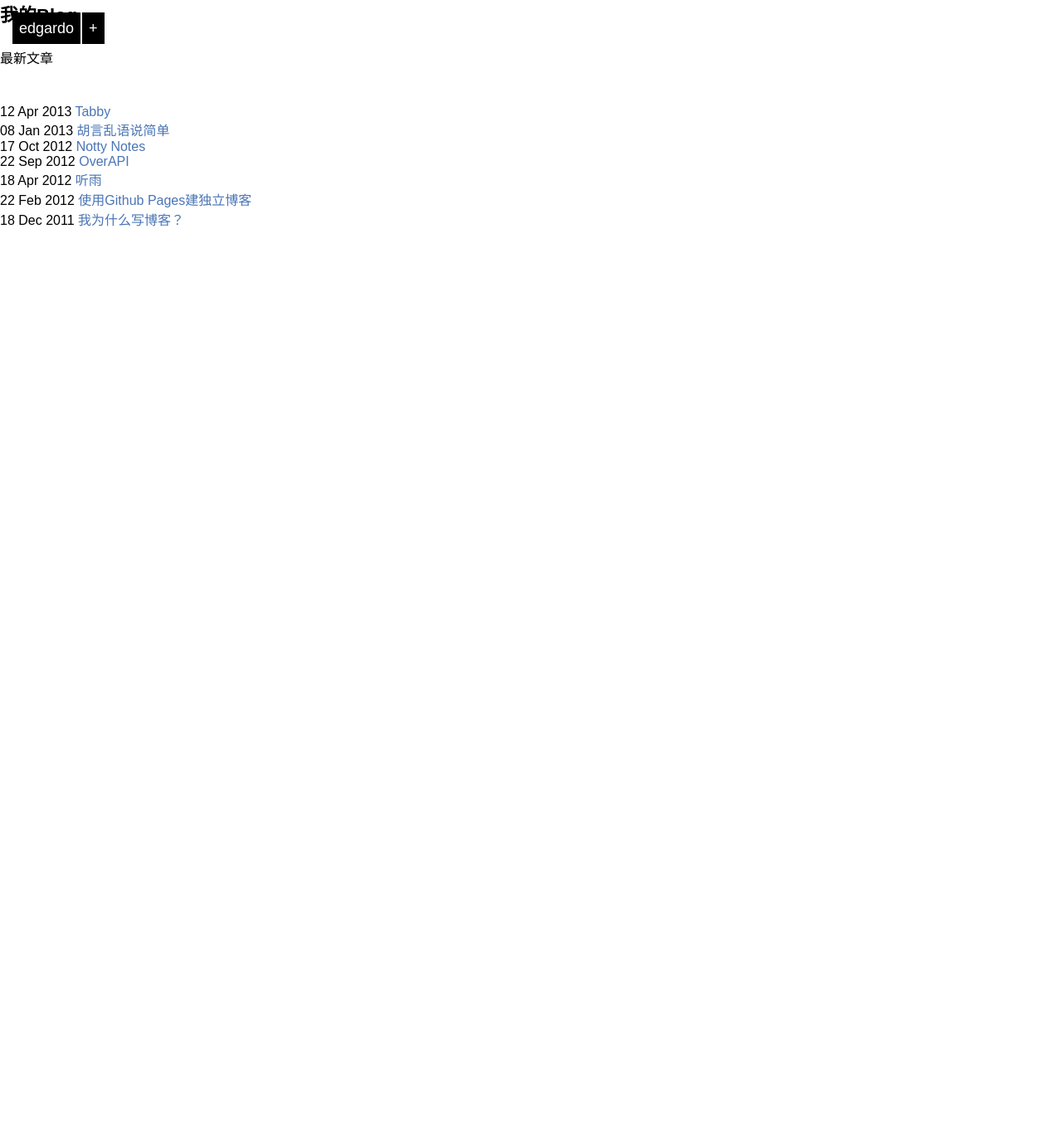
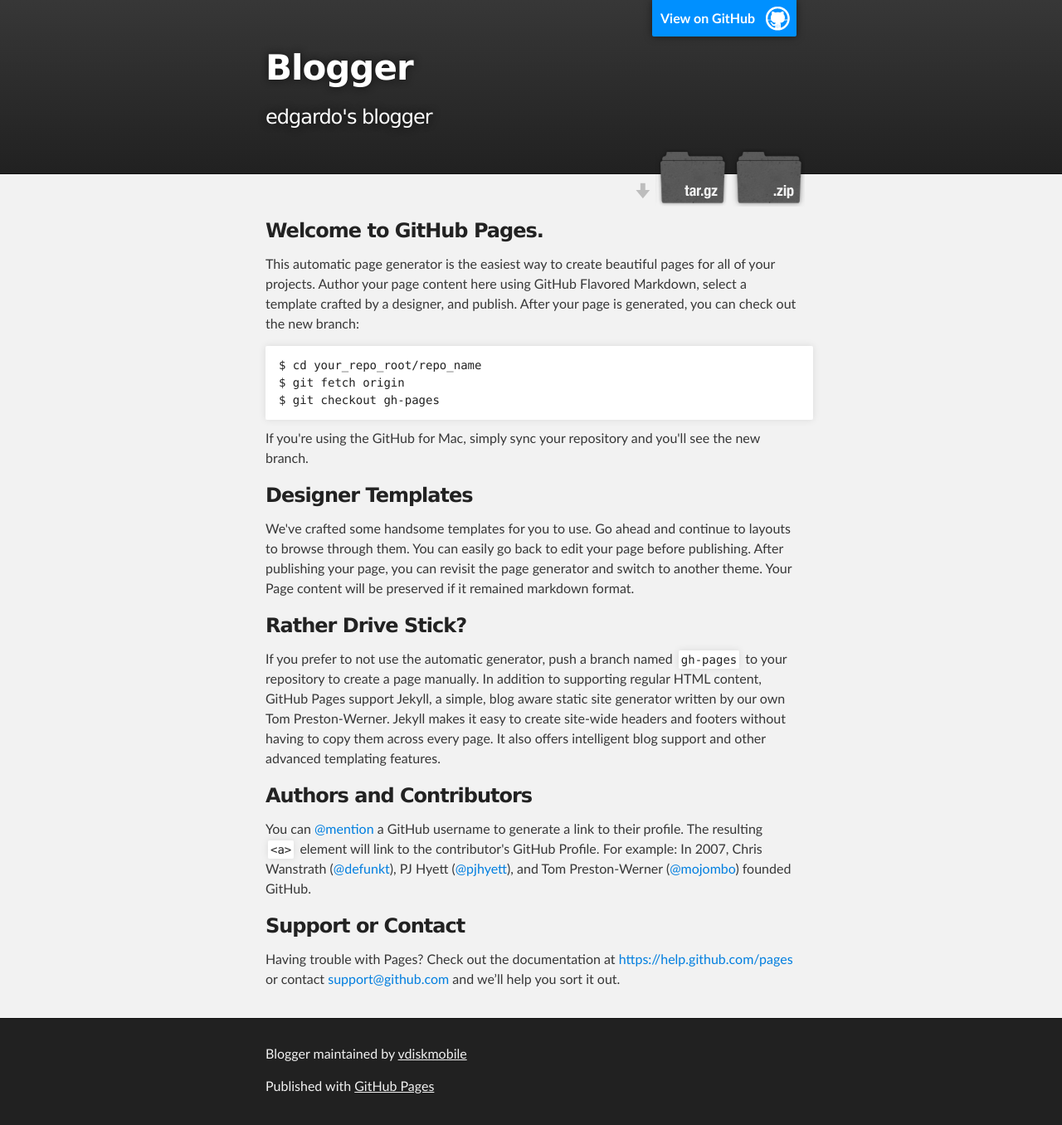
Before and after one commit to vdiskmobile/blogger, a Jekyll site: the page index.html, which Jekyll copies as it is, in a window 1280 px wide. Shown: the whole page at 83% size. Built offline with Jekyll 4.4.1, drawn with Linux system fonts in a browser that asks for light colours; before the commit the page ends 900 px from its top, so only the background shows below that.

Commit message:
Create gh-pages branch via GitHub

```diff
--- a/index.html
+++ b/index.html
@@ -1,11 +1,79 @@
----
-layout: default
-title: 我的Blog
----
-<h2>{{ page.title }}</h2>
-<p>最新文章</p>
-<ul>
-{% for post in site.posts %}
-<li>{{ post.date | date_to_string }} <a href="{{ site.baseurl }}{{ post.url }}">{{ post.title }}</a></li>
-{% endfor %}
-</ul>
+<!DOCTYPE html>
+<html>
+
+  <head>
+    <meta charset='utf-8'>
+    <meta http-equiv="X-UA-Compatible" content="chrome=1">
+    <meta name="description" content="Blogger : edgardo&#39;s blogger">
+
+    <link rel="stylesheet" type="text/css" media="screen" href="stylesheets/stylesheet.css">
+
+    <title>Blogger</title>
+  </head>
+
+  <body>
+
+    <!-- HEADER -->
+    <div id="header_wrap" class="outer">
+        <header class="inner">
+          <a id="forkme_banner" href="https://github.com/vdiskmobile/blogger">View on GitHub</a>
+
+          <h1 id="project_title">Blogger</h1>
+          <h2 id="project_tagline">edgardo&#39;s blogger</h2>
+
+            <section id="downloads">
+              <a class="zip_download_link" href="https://github.com/vdiskmobile/blogger/zipball/master">Download this project as a .zip file</a>
+              <a class="tar_download_link" href="https://github.com/vdiskmobile/blogger/tarball/master">Download this project as a tar.gz file</a>
+            </section>
+        </header>
+    </div>
+
+    <!-- MAIN CONTENT -->
+    <div id="main_content_wrap" class="outer">
+      <section id="main_content" class="inner">
+        <h3>
+<a id="welcome-to-github-pages" class="anchor" href="#welcome-to-github-pages" aria-hidden="true"><span class="octicon octicon-link"></span></a>Welcome to GitHub Pages.</h3>
+
+<p>This automatic page generator is the easiest way to create beautiful pages for all of your projects. Author your page content here using GitHub Flavored Markdown, select a template crafted by a designer, and publish. After your page is generated, you can check out the new branch:</p>
+
+<pre><code>$ cd your_repo_root/repo_name
+$ git fetch origin
+$ git checkout gh-pages
+</code></pre>
+
+<p>If you're using the GitHub for Mac, simply sync your repository and you'll see the new branch.</p>
+
+<h3>
+<a id="designer-templates" class="anchor" href="#designer-templates" aria-hidden="true"><span class="octicon octicon-link"></span></a>Designer Templates</h3>
+
+<p>We've crafted some handsome templates for you to use. Go ahead and continue to layouts to browse through them. You can easily go back to edit your page before publishing. After publishing your page, you can revisit the page generator and switch to another theme. Your Page content will be preserved if it remained markdown format.</p>
+
+<h3>
+<a id="rather-drive-stick" class="anchor" href="#rather-drive-stick" aria-hidden="true"><span class="octicon octicon-link"></span></a>Rather Drive Stick?</h3>
+
+<p>If you prefer to not use the automatic generator, push a branch named <code>gh-pages</code> to your repository to create a page manually. In addition to supporting regular HTML content, GitHub Pages support Jekyll, a simple, blog aware static site generator written by our own Tom Preston-Werner. Jekyll makes it easy to create site-wide headers and footers without having to copy them across every page. It also offers intelligent blog support and other advanced templating features.</p>
+
+<h3>
+<a id="authors-and-contributors" class="anchor" href="#authors-and-contributors" aria-hidden="true"><span class="octicon octicon-link"></span></a>Authors and Contributors</h3>
+
+<p>You can <a href="https://github.com/blog/821" class="user-mention">@mention</a> a GitHub username to generate a link to their profile. The resulting <code>&lt;a&gt;</code> element will link to the contributor's GitHub Profile. For example: In 2007, Chris Wanstrath (<a href="https://github.com/defunkt" class="user-mention">@defunkt</a>), PJ Hyett (<a href="https://github.com/pjhyett" class="user-mention">@pjhyett</a>), and Tom Preston-Werner (<a href="https://github.com/mojombo" class="user-mention">@mojombo</a>) founded GitHub.</p>
+
+<h3>
+<a id="support-or-contact" class="anchor" href="#support-or-contact" aria-hidden="true"><span class="octicon octicon-link"></span></a>Support or Contact</h3>
+
+<p>Having trouble with Pages? Check out the documentation at <a href="https://help.github.com/pages">https://help.github.com/pages</a> or contact <a href="mailto:support@github.com">support@github.com</a> and we’ll help you sort it out.</p>
+      </section>
+    </div>
+
+    <!-- FOOTER  -->
+    <div id="footer_wrap" class="outer">
+      <footer class="inner">
+        <p class="copyright">Blogger maintained by <a href="https://github.com/vdiskmobile">vdiskmobile</a></p>
+        <p>Published with <a href="http://pages.github.com">GitHub Pages</a></p>
+      </footer>
+    </div>
+
+
+
+  </body>
+</html>
--- /dev/null
+++ b/javascripts/main.js
@@ -0,0 +1 @@
+console.log('This would be the main JS file.');
--- /dev/null
+++ b/stylesheets/pygment_trac.css
@@ -0,0 +1,70 @@
+.highlight .hll { background-color: #ffffcc }
+.highlight  { background: #f0f3f3; }
+.highlight .c { color: #0099FF; font-style: italic } /* Comment */
+.highlight .err { color: #AA0000; background-color: #FFAAAA } /* Error */
+.highlight .k { color: #006699; font-weight: bold } /* Keyword */
+.highlight .o { color: #555555 } /* Operator */
+.highlight .cm { color: #0099FF; font-style: italic } /* Comment.Multiline */
+.highlight .cp { color: #009999 } /* Comment.Preproc */
+.highlight .c1 { color: #0099FF; font-style: italic } /* Comment.Single */
+.highlight .cs { color: #0099FF; font-weight: bold; font-style: italic } /* Comment.Special */
+.highlight .gd { background-color: #FFCCCC; border: 1px solid #CC0000 } /* Generic.Deleted */
+.highlight .ge { font-style: italic } /* Generic.Emph */
+.highlight .gr { color: #FF0000 } /* Generic.Error */
+.highlight .gh { color: #003300; font-weight: bold } /* Generic.Heading */
+.highlight .gi { background-color: #CCFFCC; border: 1px solid #00CC00 } /* Generic.Inserted */
+.highlight .go { color: #AAAAAA } /* Generic.Output */
+.highlight .gp { color: #000099; font-weight: bold } /* Generic.Prompt */
+.highlight .gs { font-weight: bold } /* Generic.Strong */
+.highlight .gu { color: #003300; font-weight: bold } /* Generic.Subheading */
+.highlight .gt { color: #99CC66 } /* Generic.Traceback */
+.highlight .kc { color: #006699; font-weight: bold } /* Keyword.Constant */
+.highlight .kd { color: #006699; font-weight: bold } /* Keyword.Declaration */
+.highlight .kn { color: #006699; font-weight: bold } /* Keyword.Namespace */
+.highlight .kp { color: #006699 } /* Keyword.Pseudo */
+.highlight .kr { color: #006699; font-weight: bold } /* Keyword.Reserved */
+.highlight .kt { color: #007788; font-weight: bold } /* Keyword.Type */
+.highlight .m { color: #FF6600 } /* Literal.Number */
+.highlight .s { color: #CC3300 } /* Literal.String */
+.highlight .na { color: #330099 } /* Name.Attribute */
+.highlight .nb { color: #336666 } /* Name.Builtin */
+.highlight .nc { color: #00AA88; font-weight: bold } /* Name.Class */
+.highlight .no { color: #336600 } /* Name.Constant */
+.highlight .nd { color: #9999FF } /* Name.Decorator */
+.highlight .ni { color: #999999; font-weight: bold } /* Name.Entity */
+.highlight .ne { color: #CC0000; font-weight: bold } /* Name.Exception */
+.highlight .nf { color: #CC00FF } /* Name.Function */
+.highlight .nl { color: #9999FF } /* Name.Label */
+.highlight .nn { color: #00CCFF; font-weight: bold } /* Name.Namespace */
+.highlight .nt { color: #330099; font-weight: bold } /* Name.Tag */
+.highlight .nv { color: #003333 } /* Name.Variable */
+.highlight .ow { color: #000000; font-weight: bold } /* Operator.Word */
+.highlight .w { color: #bbbbbb } /* Text.Whitespace */
+.highlight .mf { color: #FF6600 } /* Literal.Number.Float */
+.highlight .mh { color: #FF6600 } /* Literal.Number.Hex */
+.highlight .mi { color: #FF6600 } /* Literal.Number.Integer */
+.highlight .mo { color: #FF6600 } /* Literal.Number.Oct */
+.highlight .sb { color: #CC3300 } /* Literal.String.Backtick */
+.highlight .sc { color: #CC3300 } /* Literal.String.Char */
+.highlight .sd { color: #CC3300; font-style: italic } /* Literal.String.Doc */
+.highlight .s2 { color: #CC3300 } /* Literal.String.Double */
+.highlight .se { color: #CC3300; font-weight: bold } /* Literal.String.Escape */
+.highlight .sh { color: #CC3300 } /* Literal.String.Heredoc */
+.highlight .si { color: #AA0000 } /* Literal.String.Interpol */
+.highlight .sx { color: #CC3300 } /* Literal.String.Other */
+.highlight .sr { color: #33AAAA } /* Literal.String.Regex */
+.highlight .s1 { color: #CC3300 } /* Literal.String.Single */
+.highlight .ss { color: #FFCC33 } /* Literal.String.Symbol */
+.highlight .bp { color: #336666 } /* Name.Builtin.Pseudo */
+.highlight .vc { color: #003333 } /* Name.Variable.Class */
+.highlight .vg { color: #003333 } /* Name.Variable.Global */
+.highlight .vi { color: #003333 } /* Name.Variable.Instance */
+.highlight .il { color: #FF6600 } /* Literal.Number.Integer.Long */
+
+.type-csharp .highlight .k { color: #0000FF }
+.type-csharp .highlight .kt { color: #0000FF }
+.type-csharp .highlight .nf { color: #000000; font-weight: normal }
+.type-csharp .highlight .nc { color: #2B91AF }
+.type-csharp .highlight .nn { color: #000000 }
+.type-csharp .highlight .s { color: #A31515 }
+.type-csharp .highlight .sc { color: #A31515 }
--- /dev/null
+++ b/stylesheets/stylesheet.css
@@ -0,0 +1,425 @@
+/*******************************************************************************
+Slate Theme for GitHub Pages
+by Jason Costello, @jsncostello
+*******************************************************************************/
+
+@import url(pygment_trac.css);
+
+/*******************************************************************************
+MeyerWeb Reset
+*******************************************************************************/
+
+html, body, div, span, applet, object, iframe,
+h1, h2, h3, h4, h5, h6, p, blockquote, pre,
+a, abbr, acronym, address, big, cite, code,
+del, dfn, em, img, ins, kbd, q, s, samp,
+small, strike, strong, sub, sup, tt, var,
+b, u, i, center,
+dl, dt, dd, ol, ul, li,
+fieldset, form, label, legend,
+table, caption, tbody, tfoot, thead, tr, th, td,
+article, aside, canvas, details, embed,
+figure, figcaption, footer, header, hgroup,
+menu, nav, output, ruby, section, summary,
+time, mark, audio, video {
+  margin: 0;
+  padding: 0;
+  border: 0;
+  font: inherit;
+  vertical-align: baseline;
+}
+
+/* HTML5 display-role reset for older browsers */
+article, aside, details, figcaption, figure,
+footer, header, hgroup, menu, nav, section {
+  display: block;
+}
+
+ol, ul {
+  list-style: none;
+}
+
+table {
+  border-collapse: collapse;
+  border-spacing: 0;
+}
+
+/*******************************************************************************
+Theme Styles
+*******************************************************************************/
+
+body {
+  box-sizing: border-box;
+  color:#373737;
+  background: #212121;
+  font-size: 16px;
+  font-family: 'Myriad Pro', Calibri, Helvetica, Arial, sans-serif;
+  line-height: 1.5;
+  -webkit-font-smoothing: antialiased;
+}
+
+h1, h2, h3, h4, h5, h6 {
+  margin: 10px 0;
+  font-weight: 700;
+  color:#222222;
+  font-family: 'Lucida Grande', 'Calibri', Helvetica, Arial, sans-serif;
+  letter-spacing: -1px;
+}
+
+h1 {
+  font-size: 36px;
+  font-weight: 700;
+}
+
+h2 {
+  padding-bottom: 10px;
+  font-size: 32px;
+  background: url('../images/bg_hr.png') repeat-x bottom;
+}
+
+h3 {
+  font-size: 24px;
+}
+
+h4 {
+  font-size: 21px;
+}
+
+h5 {
+  font-size: 18px;
+}
+
+h6 {
+  font-size: 16px;
+}
+
+p {
+  margin: 10px 0 15px 0;
+}
+
+footer p {
+  color: #f2f2f2;
+}
+
+a {
+  text-decoration: none;
+  color: #007edf;
+  text-shadow: none;
+
+  transition: color 0.5s ease;
+  transition: text-shadow 0.5s ease;
+  -webkit-transition: color 0.5s ease;
+  -webkit-transition: text-shadow 0.5s ease;
+  -moz-transition: color 0.5s ease;
+  -moz-transition: text-shadow 0.5s ease;
+  -o-transition: color 0.5s ease;
+  -o-transition: text-shadow 0.5s ease;
+  -ms-transition: color 0.5s ease;
+  -ms-transition: text-shadow 0.5s ease;
+}
+
+a:hover, a:focus {text-decoration: underline;}
+
+footer a {
+  color: #F2F2F2;
+  text-decoration: underline;
+}
+
+em {
+  font-style: italic;
+}
+
+strong {
+  font-weight: bold;
+}
+
+img {
+  position: relative;
+  margin: 0 auto;
+  max-width: 739px;
+  padding: 5px;
+  margin: 10px 0 10px 0;
+  border: 1px solid #ebebeb;
+
+  box-shadow: 0 0 5px #ebebeb;
+  -webkit-box-shadow: 0 0 5px #ebebeb;
+  -moz-box-shadow: 0 0 5px #ebebeb;
+  -o-box-shadow: 0 0 5px #ebebeb;
+  -ms-box-shadow: 0 0 5px #ebebeb;
+}
+
+p img {
+  display: inline;
+  margin: 0;
+  padding: 0;
+  vertical-align: middle;
+  text-align: center;
+  border: none;
+}
+
+pre, code {
+  width: 100%;
+  color: #222;
+  background-color: #fff;
+
+  font-family: Monaco, "Bitstream Vera Sans Mono", "Lucida Console", Terminal, monospace;
+  font-size: 14px;
+
+  border-radius: 2px;
+  -moz-border-radius: 2px;
+  -webkit-border-radius: 2px;
+}
+
+pre {
+  width: 100%;
+  padding: 10px;
+  box-shadow: 0 0 10px rgba(0,0,0,.1);
+  overflow: auto;
+}
+
+code {
+  padding: 3px;
+  margin: 0 3px;
+  box-shadow: 0 0 10px rgba(0,0,0,.1);
+}
+
+pre code {
+  display: block;
+  box-shadow: none;
+}
+
+blockquote {
+  color: #666;
+  margin-bottom: 20px;
+  padding: 0 0 0 20px;
+  border-left: 3px solid #bbb;
+}
+
+
+ul, ol, dl {
+  margin-bottom: 15px
+}
+
+ul {
+  list-style-position: inside;
+  list-style: disc;
+  padding-left: 20px;
+}
+
+ol {
+  list-style-position: inside;
+  list-style: decimal;
+  padding-left: 20px;
+}
+
+dl dt {
+  font-weight: bold;
+}
+
+dl dd {
+  padding-left: 20px;
+  font-style: italic;
+}
+
+dl p {
+  padding-left: 20px;
+  font-style: italic;
+}
+
+hr {
+  height: 1px;
+  margin-bottom: 5px;
+  border: none;
+  background: url('../images/bg_hr.png') repeat-x center;
+}
+
+table {
+  border: 1px solid #373737;
+  margin-bottom: 20px;
+  text-align: left;
+ }
+
+th {
+  font-family: 'Lucida Grande', 'Helvetica Neue', Helvetica, Arial, sans-serif;
+  padding: 10px;
+  background: #373737;
+  color: #fff;
+ }
+
+td {
+  padding: 10px;
+  border: 1px solid #373737;
+ }
+
+form {
+  background: #f2f2f2;
+  padding: 20px;
+}
+
+/*******************************************************************************
+Full-Width Styles
+*******************************************************************************/
+
+.outer {
+  width: 100%;
+}
+
+.inner {
+  position: relative;
+  max-width: 640px;
+  padding: 20px 10px;
+  margin: 0 auto;
+}
+
+#forkme_banner {
+  display: block;
+  position: absolute;
+  top:0;
+  right: 10px;
+  z-index: 10;
+  padding: 10px 50px 10px 10px;
+  color: #fff;
+  background: url('../images/blacktocat.png') #0090ff no-repeat 95% 50%;
+  font-weight: 700;
+  box-shadow: 0 0 10px rgba(0,0,0,.5);
+  border-bottom-left-radius: 2px;
+  border-bottom-right-radius: 2px;
+}
+
+#header_wrap {
+  background: #212121;
+  background: -moz-linear-gradient(top, #373737, #212121);
+  background: -webkit-linear-gradient(top, #373737, #212121);
+  background: -ms-linear-gradient(top, #373737, #212121);
+  background: -o-linear-gradient(top, #373737, #212121);
+  background: linear-gradient(top, #373737, #212121);
+}
+
+#header_wrap .inner {
+  padding: 50px 10px 30px 10px;
+}
+
+#project_title {
+  margin: 0;
+  color: #fff;
+  font-size: 42px;
+  font-weight: 700;
+  text-shadow: #111 0px 0px 10px;
+}
+
+#project_tagline {
+  color: #fff;
+  font-size: 24px;
+  font-weight: 300;
+  background: none;
+  text-shadow: #111 0px 0px 10px;
+}
+
+#downloads {
+  position: absolute;
+  width: 210px;
+  z-index: 10;
+  bottom: -40px;
+  right: 0;
+  height: 70px;
+  background: url('../images/icon_download.png') no-repeat 0% 90%;
+}
+
+.zip_download_link {
+  display: block;
+  float: right;
+  width: 90px;
+  height:70px;
+  text-indent: -5000px;
+  overflow: hidden;
+  background: url(../images/sprite_download.png) no-repeat bottom left;
+}
+
+.tar_download_link {
+  display: block;
+  float: right;
+  width: 90px;
+  height:70px;
+  text-indent: -5000px;
+  overflow: hidden;
+  background: url(../images/sprite_download.png) no-repeat bottom right;
+  margin-left: 10px;
+}
+
+.zip_download_link:hover {
+  background: url(../images/sprite_download.png) no-repeat top left;
+}
+
+.tar_download_link:hover {
+  background: url(../images/sprite_download.png) no-repeat top right;
+}
+
+#main_content_wrap {
+  background: #f2f2f2;
+  border-top: 1px solid #111;
+  border-bottom: 1px solid #111;
+}
+
+#main_content {
+  padding-top: 40px;
+}
+
+#footer_wrap {
+  background: #212121;
+}
+
+
+
+/*******************************************************************************
+Small Device Styles
+*******************************************************************************/
+
+@media screen and (max-width: 480px) {
+  body {
+    font-size:14px;
+  }
+
+  #downloads {
+    display: none;
+  }
+
+  .inner {
+    min-width: 320px;
+    max-width: 480px;
+  }
+
+  #project_title {
+  font-size: 32px;
+  }
+
+  h1 {
+    font-size: 28px;
+  }
+
+  h2 {
+    font-size: 24px;
+  }
+
+  h3 {
+    font-size: 21px;
+  }
+
+  h4 {
+    font-size: 18px;
+  }
+
+  h5 {
+    font-size: 14px;
+  }
+
+  h6 {
+    font-size: 12px;
+  }
+
+  code, pre {
+    min-width: 320px;
+    max-width: 480px;
+    font-size: 11px;
+  }
+
+}
```
Also changed, not shown: params.json (added, +1 -0 lines), images/bg_hr.png (added), images/blacktocat.png (added), images/icon_download.png (added), images/sprite_download.png (added).
